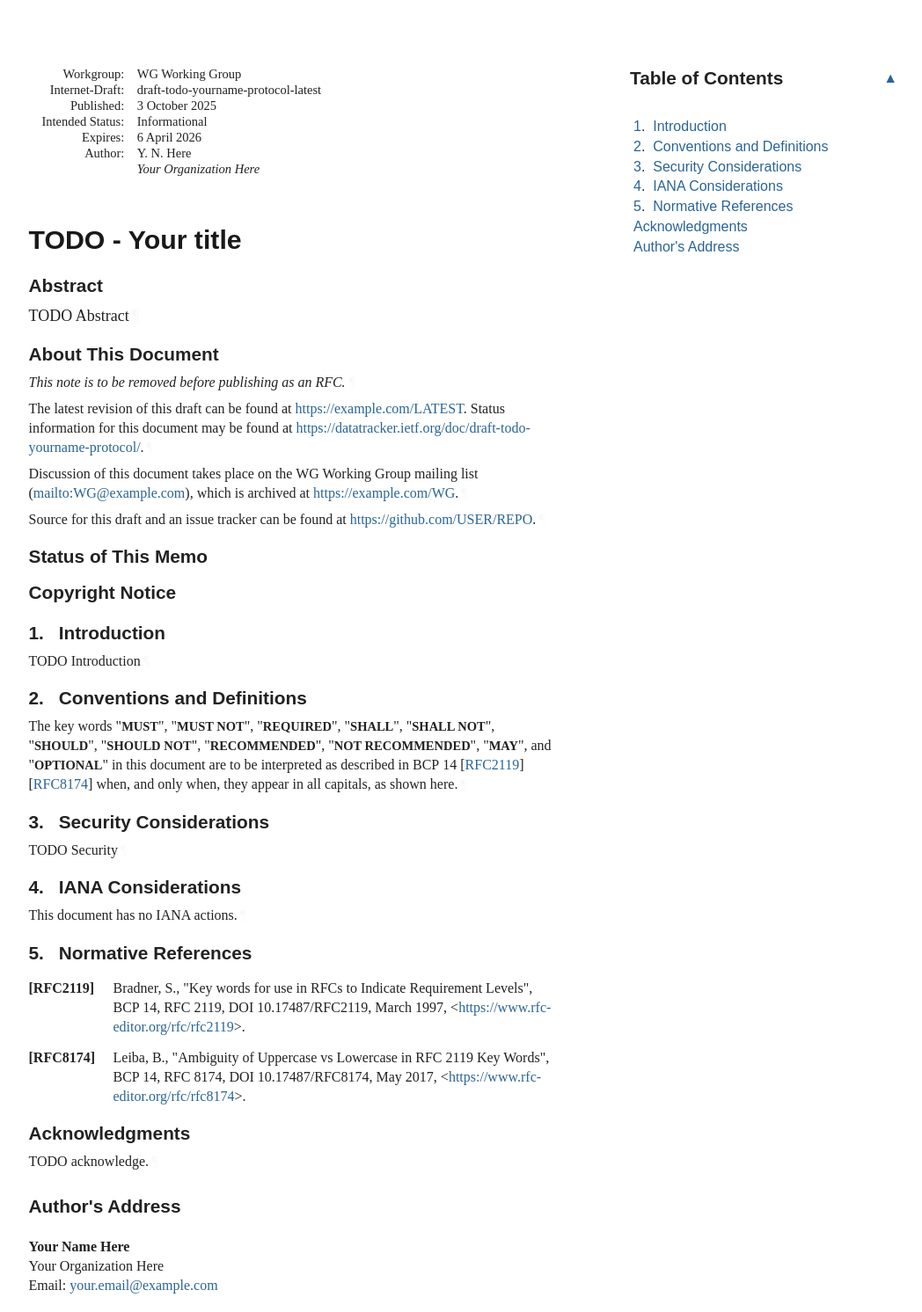
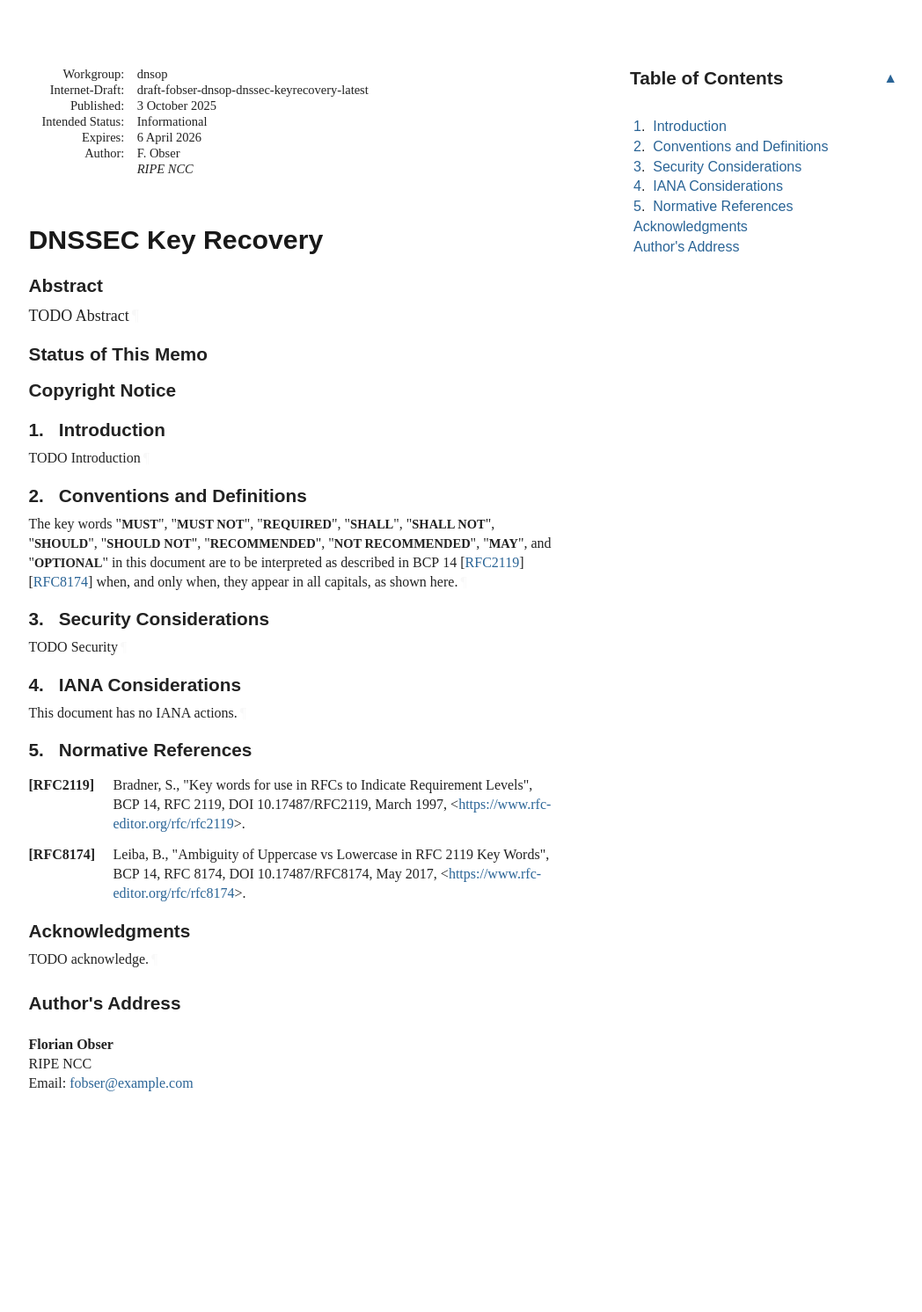
Before and after one commit to fobser/draft-fobser-dnsop-dnssec-keyrecovery, a plain HTML site: page draft-fobser-dnsop-dnssec-keyrecovery.html in a window 1280 px wide. Shown: the whole page at 88% size, without its empty margins (92-1140 px from the left). After the commit the page ends 1334 px from the top, so only its background shows below. Drawn offline with Linux system fonts and the light colour scheme; a web font is replaced by a local one.

Commit message:
Script updating gh-pages from 893a488. [ci skip]

```diff
--- a/draft-todo-yourname-protocol.html
+++ b/draft-fobser-dnsop-dnssec-keyrecovery.html
@@ -4,16 +4,16 @@
 <meta charset="utf-8">
 <meta content="Common,Latin" name="scripts">
 <meta content="initial-scale=1.0" name="viewport">
-<title>TODO - Your title</title>
-<meta content="Your Name Here" name="author">
+<title>DNSSEC Key Recovery</title>
+<meta content="Florian Obser" name="author">
 <meta content="
        TODO Abstract
     " name="description">
 <meta content="xml2rfc 3.30.2" name="generator">
-<meta content="next generation" name="keyword">
-<meta content="unicorn" name="keyword">
-<meta content="sparkling distributed ledger" name="keyword">
-<meta content="draft-todo-yourname-protocol-latest" name="ietf.draft">
+<meta content="DNSSEC" name="keyword">
+<meta content="disaster recovery" name="keyword">
+<meta content="backup and restore" name="keyword">
+<meta content="draft-fobser-dnsop-dnssec-keyrecovery-latest" name="ietf.draft">
 <!-- Generator version information:
   xml2rfc 3.30.2
     Python 3.12.11
@@ -29,7 +29,7 @@
     setuptools 80.9.0
     wcwidth 0.2.14
 -->
-<link href="draft-todo-yourname-protocol.xml" rel="alternate" type="application/rfc+xml">
+<link href="draft-fobser-dnsop-dnssec-keyrecovery.xml" rel="alternate" type="application/rfc+xml">
 <link href="#copyright" rel="license">
 <style type="text/css">@font-face {
   font-family: 'Lora';
@@ -1045,11 +1045,11 @@ svg :is([fill="white"], [fill^="#fff"]) {
 <table class="ears">
 <thead><tr>
 <td class="left">Internet-Draft</td>
-<td class="center">TODO - Abbreviation</td>
+<td class="center">DNSSEC Key Recovery</td>
 <td class="right">October 2025</td>
 </tr></thead>
 <tfoot><tr>
-<td class="left">Here</td>
+<td class="left">Obser</td>
 <td class="center">Expires 6 April 2026</td>
 <td class="right">[Page]</td>
 </tr></tfoot>
@@ -1058,9 +1058,9 @@ svg :is([fill="white"], [fill^="#fff"]) {
 <div id="internal-metadata" class="document-information">
 <dl id="identifiers">
 <dt class="label-workgroup">Workgroup:</dt>
-<dd class="workgroup">WG Working Group</dd>
+<dd class="workgroup">dnsop</dd>
 <dt class="label-internet-draft">Internet-Draft:</dt>
-<dd class="internet-draft">draft-todo-yourname-protocol-latest</dd>
+<dd class="internet-draft">draft-fobser-dnsop-dnssec-keyrecovery-latest</dd>
 <dt class="label-published">Published:</dt>
 <dd class="published">
 <time datetime="2025-10-03" class="published">3 October 2025</time>
@@ -1072,31 +1072,16 @@ svg :is([fill="white"], [fill^="#fff"]) {
 <dt class="label-authors">Author:</dt>
 <dd class="authors">
 <div class="author">
-      <div class="author-name">Y. N. Here</div>
-<div class="org">Your Organization Here</div>
+      <div class="author-name">F. Obser</div>
+<div class="org">RIPE NCC</div>
 </div>
 </dd>
 </dl>
 </div>
-<h1 id="title">TODO - Your title</h1>
+<h1 id="title">DNSSEC Key Recovery</h1>
 <section id="section-abstract">
       <h2 id="abstract"><a href="#abstract" class="selfRef">Abstract</a></h2>
 <p id="section-abstract-1">TODO Abstract<a href="#section-abstract-1" class="pilcrow">¶</a></p>
-</section>
-<section class="note rfcEditorRemove" id="section-note.1">
-      <h2 id="name-about-this-document">
-<a href="#name-about-this-document" class="section-name selfRef">About This Document</a>
-      </h2>
-<p id="section-note.1-1">This note is to be removed before publishing as an RFC.<a href="#section-note.1-1" class="pilcrow">¶</a></p>
-<p id="section-note.1-2">
-        The latest revision of this draft can be found at <span><a href="https://example.com/LATEST">https://example.com/LATEST</a></span>.
-        Status information for this document may be found at <span><a href="https://datatracker.ietf.org/doc/draft-todo-yourname-protocol/">https://datatracker.ietf.org/doc/draft-todo-yourname-protocol/</a></span>.<a href="#section-note.1-2" class="pilcrow">¶</a></p>
-<p id="section-note.1-3">
-        Discussion of this document takes place on the
-        WG Working Group mailing list (<span><a href="mailto:WG@example.com">mailto:WG@example.com</a></span>),
-        which is archived at <span><a href="https://example.com/WG">https://example.com/WG</a></span>.<a href="#section-note.1-3" class="pilcrow">¶</a></p>
-<p id="section-note.1-4">Source for this draft and an issue tracker can be found at
-        <span><a href="https://github.com/USER/REPO">https://github.com/USER/REPO</a></span>.<a href="#section-note.1-4" class="pilcrow">¶</a></p>
 </section>
 <div id="status-of-memo">
 <section id="section-boilerplate.1">
@@ -1237,11 +1222,11 @@ appear in all capitals, as shown here.<a href="#section-2-1" class="pilcrow">¶<
 <a href="#name-authors-address" class="section-name selfRef">Author's Address</a>
       </h2>
 <address class="vcard">
-        <div dir="auto" class="left"><span class="fn nameRole">Your Name Here</span></div>
-<div dir="auto" class="left"><span class="org">Your Organization Here</span></div>
+        <div dir="auto" class="left"><span class="fn nameRole">Florian Obser</span></div>
+<div dir="auto" class="left"><span class="org">RIPE NCC</span></div>
 <div class="email">
 <span>Email:</span>
-<a href="mailto:your.email@example.com" class="email">your.email@example.com</a>
+<a href="mailto:fobser@example.com" class="email">fobser@example.com</a>
 </div>
 </address>
 </section>
```
Also changed, not shown: index.html (+4 -4 lines), draft-fobser-dnsop-dnssec-keyrecovery.txt.
